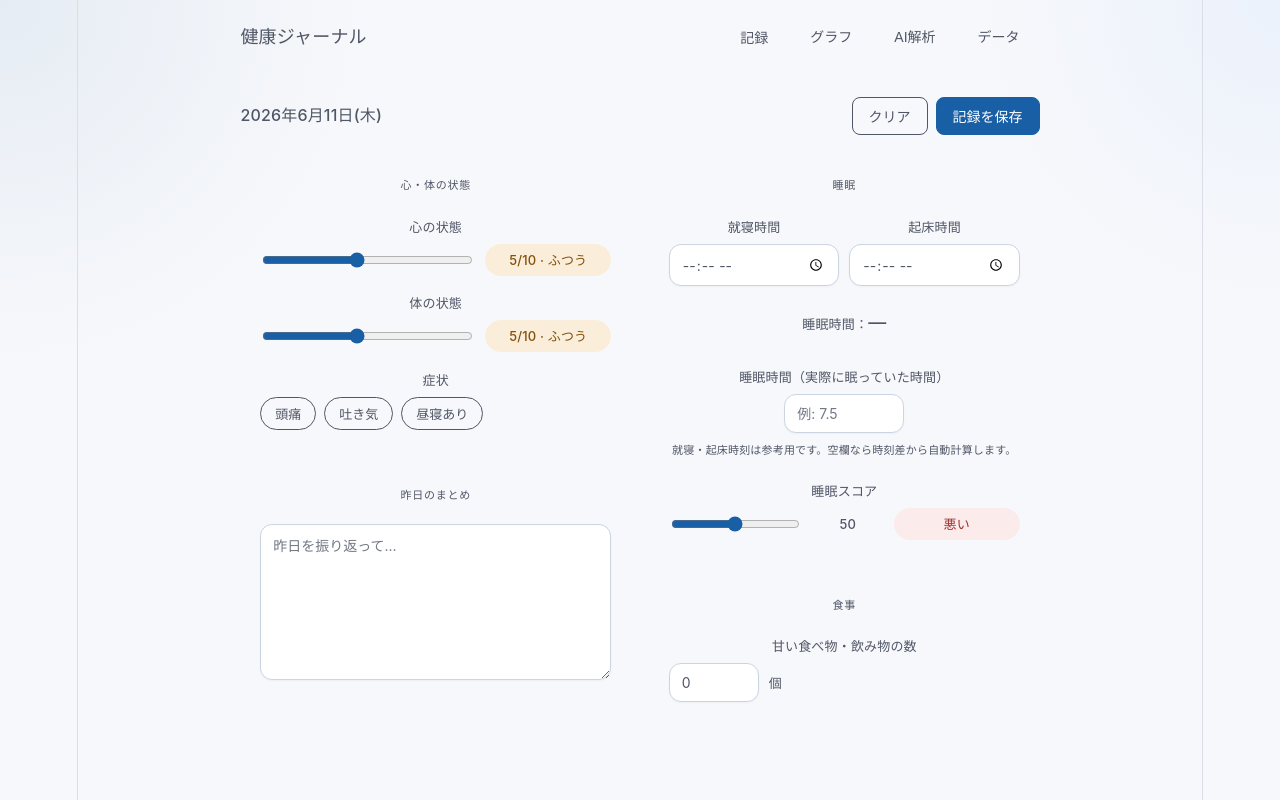
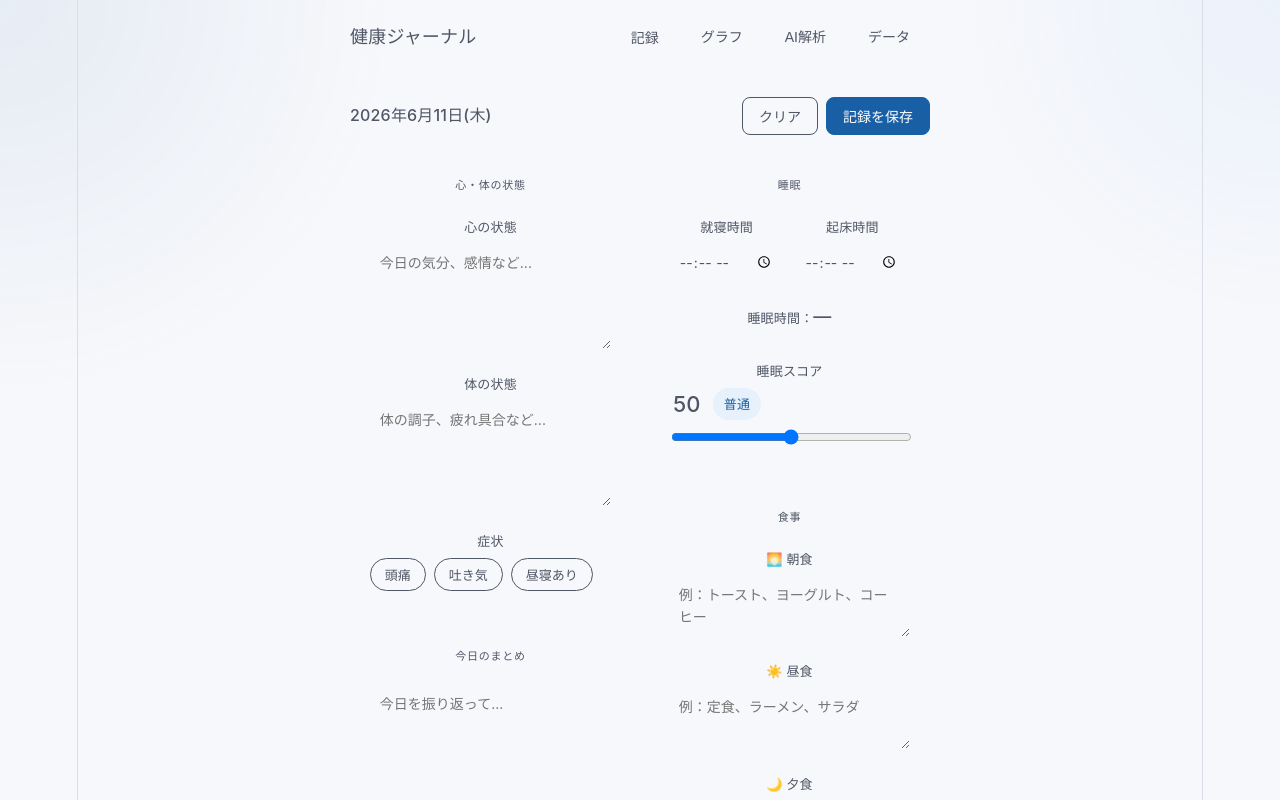
Before and after one commit to litalicot485kei/kibun_nikki_claude, a React (Vite) app: page / in a window 1280 px wide. Shown: the top 800 px of the page. Built offline with nearby package versions, Linux system fonts and the light colour scheme.

Commit message:
Add files via upload

```diff
--- a/src/App.jsx
+++ b/src/App.jsx
@@ -18,13 +18,6 @@ const calcSleepHours = (start, end) => {
   return parseFloat((diff / 60).toFixed(2));
 };
 
-const normalizeSleepHours = (value) => {
-  if (value === "" || value == null) return null;
-  const parsed = Number(value);
-  if (!Number.isFinite(parsed)) return null;
-  return Math.max(0, parseFloat(parsed.toFixed(2)));
-};
-
 const fmtSleep = (h) => {
   if (h == null) return "—";
   const hh = Math.floor(h), mm = Math.round((h - hh) * 60);
@@ -32,88 +25,19 @@ const fmtSleep = (h) => {
 };
 
 const scoreLabel = (v) => {
-  if (v >= 90) return { text: "とてもいい", bg: "#EAF3DE", col: "#3B6D11" };
-  if (v >= 80) return { text: "まあまあいい", bg: "#E6F1FB", col: "#185FA5" };
-  if (v >= 60) return { text: "普通",       bg: "#FAEEDA", col: "#854F0B" };
-  return             { text: "悪い",       bg: "#FCEBEB", col: "#A32D2D" };
-};
-
-const feelingLabel = (v) => {
-  if (v >= 9) return { text: "とても良い", bg: "#EAF3DE", col: "#3B6D11" };
-  if (v >= 7) return { text: "良い",       bg: "#E6F1FB", col: "#185FA5" };
-  if (v >= 5) return { text: "ふつう",     bg: "#FAEEDA", col: "#854F0B" };
-  if (v >= 3) return { text: "つらい",     bg: "#FBEED9", col: "#A86400" };
-  return             { text: "かなりつらい", bg: "#FCEBEB", col: "#A32D2D" };
-};
-
-const badgeStyle = (bg, col, width = 126) => ({
-  display: "inline-flex",
-  alignItems: "center",
-  justifyContent: "center",
-  width,
-  padding: "3px 11px",
-  borderRadius: 20,
-  fontSize: 13,
-  fontWeight: 500,
-  background: bg,
-  color: col,
-  whiteSpace: "nowrap",
-  overflow: "hidden",
-  textOverflow: "ellipsis",
-  boxSizing: "border-box",
-});
-
-const normalizeSliderValue = (value, fallback = 5) => {
-  const parsed = Number(value);
-  if (!Number.isFinite(parsed)) return fallback;
-  const normalized = parsed > 10 ? Math.round(parsed / 10) : Math.round(parsed);
-  return Math.max(1, Math.min(10, normalized));
+  if (v >= 80) return { text: "良好",     bg: "#EAF3DE", col: "#3B6D11" };
+  if (v >= 60) return { text: "まあまあ", bg: "#FAEEDA", col: "#854F0B" };
+  if (v >= 40) return { text: "普通",     bg: "#E6F1FB", col: "#185FA5" };
+  return             { text: "悪い",     bg: "#FCEBEB", col: "#A32D2D" };
 };
 
 const LS_KEY = "healthdb_v2";
 const GK_KEY = "gemini_key_v2";
-const AI_PROMPT_KEY = "gemini_prompt_v1";
-const AI_OUTPUT_KEY = "gemini_output_v1";
-const AI_HISTORY_KEY = "gemini_history_v1";
-const AI_OUTPUT_DEFAULT = "ここにAIの解析結果が表示されます。";
 const EMPTY_FORM = {
-  mind: 5, body: 5, headache: false, nausea: false, nap: false,
-  sleepStart: "", sleepEnd: "", sleepHours: "", sleepScore: 50, sweetCount: 0, summary: ""
-};
-
-const readAIState = () => ({
-  apiKey: localStorage.getItem(GK_KEY) || "",
-  prompt: localStorage.getItem(AI_PROMPT_KEY) || "",
-  output: localStorage.getItem(AI_OUTPUT_KEY) || "",
-  history: (() => {
-    try { return JSON.parse(localStorage.getItem(AI_HISTORY_KEY) || "[]"); }
-    catch { return []; }
-  })(),
-});
-
-const escapeCsv = (value) => `"${String(value ?? "").replace(/"/g, '""')}"`;
-
-const downloadTextFile = (filename, content, type = "text/plain;charset=utf-8") => {
-  const blob = new Blob([content], { type });
-  const a = document.createElement("a");
-  a.href = URL.createObjectURL(blob);
-  a.download = filename;
-  a.click();
-  URL.revokeObjectURL(a.href);
-};
-
-const writeAIState = ({ apiKey = "", prompt = "", output = "", history = [] } = {}) => {
-  if (apiKey) localStorage.setItem(GK_KEY, apiKey);
-  else localStorage.removeItem(GK_KEY);
-
-  if (prompt) localStorage.setItem(AI_PROMPT_KEY, prompt);
-  else localStorage.removeItem(AI_PROMPT_KEY);
-
-  if (output && output !== AI_OUTPUT_DEFAULT) localStorage.setItem(AI_OUTPUT_KEY, output);
-  else localStorage.removeItem(AI_OUTPUT_KEY);
-
-  if (Array.isArray(history) && history.length) localStorage.setItem(AI_HISTORY_KEY, JSON.stringify(history));
-  else localStorage.removeItem(AI_HISTORY_KEY);
+  mind: "", body: "", headache: false, nausea: false, nap: false,
+  sleepStart: "", sleepEnd: "", sleepScore: 50, sweetCount: 0, summary: "",
+  // 食事（旧データにないときは "" として扱う・互換性確保）
+  mealBreakfast: "", mealLunch: "", mealDinner: "",
 };
 
 // ── responsive hook ────────────────────────────────────
@@ -137,14 +61,11 @@ const useToast = () => {
 
 // ── design tokens ──────────────────────────────────────
 const inputStyle = {
-  width: "100%",
-  fontSize: 14,
-  padding: "10px 12px",
-  borderRadius: 12,
-  color: "var(--color-text-primary)",
-  fontFamily: "var(--font-sans)",
-  outline: "none",
-  boxSizing: "border-box",
+  width: "100%", fontSize: 14, padding: "8px 10px",
+  border: "0.5px solid var(--color-border-secondary)",
+  borderRadius: 8, background: "var(--color-background-secondary)",
+  color: "var(--color-text-primary)", fontFamily: "var(--font-sans)",
+  outline: "none", boxSizing: "border-box",
 };
 
 // ── base components ────────────────────────────────────
@@ -174,18 +95,12 @@ const Field = ({ label, children, style }) => (
 );
 
 const Textarea = ({ value, onChange, placeholder, rows = 3 }) => (
-  <textarea
-    className="app-control"
-    value={value}
-    onChange={onChange}
-    placeholder={placeholder}
-    rows={rows}
-    style={{ ...inputStyle, resize: "vertical", lineHeight: 1.6 }}
-  />
+  <textarea value={value} onChange={onChange} placeholder={placeholder} rows={rows}
+    style={{ ...inputStyle, resize: "vertical", lineHeight: 1.6 }} />
 );
 
 const TimeInput = ({ value, onChange }) => (
-  <input className="app-control" type="time" value={value} onChange={onChange} style={inputStyle} />
+  <input type="time" value={value} onChange={onChange} style={inputStyle} />
 );
 
 const Toggle = ({ checked, onChange, label }) => (
@@ -229,30 +144,15 @@ const StatCard = ({ label, value, sub, accent }) => (
 // ── RECORD TAB ─────────────────────────────────────────
 const RecordTab = ({ db, setDb, toast, isMobile }) => {
   const today = todayStr();
-  const [form, setForm] = useState(() => db[today]
-    ? {
-        ...EMPTY_FORM,
-        ...db[today],
-        mind: normalizeSliderValue(db[today].mind),
-        body: normalizeSliderValue(db[today].body),
-        sleepHours: db[today].sleepHours ?? calcSleepHours(db[today].sleepStart, db[today].sleepEnd) ?? "",
-      }
-    : { ...EMPTY_FORM });
-  const sleepH = useMemo(() => {
-    const manualSleep = normalizeSleepHours(form.sleepHours);
-    if (manualSleep != null) return manualSleep;
-    return calcSleepHours(form.sleepStart, form.sleepEnd);
-  }, [form.sleepStart, form.sleepEnd, form.sleepHours]);
+  const [form, setForm] = useState(() => db[today] ? { ...EMPTY_FORM, ...db[today] } : { ...EMPTY_FORM });
+  const sleepH = useMemo(() => calcSleepHours(form.sleepStart, form.sleepEnd), [form.sleepStart, form.sleepEnd]);
   const sl = scoreLabel(form.sleepScore);
-  const feeling = feelingLabel(form.mind);
-  const bodyFeeling = feelingLabel(form.body);
   const saved = !!db[today];
 
   const upd = (k) => (e) => setForm(f => ({ ...f, [k]: e.target ? e.target.value : e }));
 
   const save = () => {
-    const entrySleepHours = normalizeSleepHours(form.sleepHours);
-    const entry = { ...form, date: today, sleepHours: entrySleepHours ?? sleepH, savedAt: new Date().toISOString() };
+    const entry = { ...form, date: today, sleepHours: sleepH, savedAt: new Date().toISOString() };
     const next = { ...db, [today]: entry };
     setDb(next);
     localStorage.setItem(LS_KEY, JSON.stringify(next));
@@ -276,38 +176,10 @@ const RecordTab = ({ db, setDb, toast, isMobile }) => {
     <Card>
       <CardTitle>心・体の状態</CardTitle>
       <Field label="心の状態">
-        <div style={{ display: "flex", alignItems: "center", gap: 10 }}>
-          <input
-            className="app-range"
-            type="range"
-            min={1}
-            max={10}
-            step={1}
-            value={form.mind}
-            onChange={(e) => setForm(f => ({ ...f, mind: +e.target.value }))}
-            style={{ flex: 1 }}
-          />
-          <span style={badgeStyle(feeling.bg, feeling.col)}>
-            {form.mind}/10 · {feeling.text}
-          </span>
-        </div>
+        <Textarea value={form.mind} onChange={upd("mind")} placeholder="今日の気分、感情など..." rows={isMobile ? 3 : 4} />
       </Field>
       <Field label="体の状態">
-        <div style={{ display: "flex", alignItems: "center", gap: 10 }}>
-          <input
-            className="app-range"
-            type="range"
-            min={1}
-            max={10}
-            step={1}
-            value={form.body}
-            onChange={(e) => setForm(f => ({ ...f, body: +e.target.value }))}
-            style={{ flex: 1 }}
-          />
-          <span style={badgeStyle(bodyFeeling.bg, bodyFeeling.col)}>
-            {form.body}/10 · {bodyFeeling.text}
-          </span>
-        </div>
+        <Textarea value={form.body} onChange={upd("body")} placeholder="体の調子、疲れ具合など..." rows={isMobile ? 3 : 4} />
       </Field>
       <Field label="症状" style={{ marginBottom: 0 }}>
         <div style={{ display: "flex", gap: 8, flexWrap: "wrap" }}>
@@ -321,8 +193,8 @@ const RecordTab = ({ db, setDb, toast, isMobile }) => {
 
   const summaryCard = (
     <Card>
-      <CardTitle>昨日のまとめ</CardTitle>
-      <Textarea value={form.summary} onChange={upd("summary")} placeholder="昨日を振り返って..." rows={isMobile ? 4 : 6} />
+      <CardTitle>今日のまとめ</CardTitle>
+      <Textarea value={form.summary} onChange={upd("summary")} placeholder="今日を振り返って..." rows={isMobile ? 4 : 6} />
     </Card>
   );
 
@@ -339,33 +211,18 @@ const RecordTab = ({ db, setDb, toast, isMobile }) => {
       }}>
         睡眠時間：<span style={{ fontSize: 18, fontWeight: 500, color: "var(--color-text-primary)" }}>{fmtSleep(sleepH)}</span>
       </div>
-      <Field label="睡眠時間（実際に眠っていた時間）">
-        <input
-          className="app-control"
-          type="number"
-          min={0}
-          step={0.1}
-          value={form.sleepHours}
-          onChange={upd("sleepHours")}
-          placeholder="例: 7.5"
-          style={{ ...inputStyle, width: 120 }}
-        />
-        <div style={{ fontSize: 11, color: "var(--color-text-tertiary)", marginTop: 4 }}>
-          就寝・起床時刻は参考用です。空欄なら時刻差から自動計算します。
-        </div>
-      </Field>
       <Field label="睡眠スコア" style={{ marginBottom: 0 }}>
-        <div style={{ display: "flex", alignItems: "center", gap: 10 }}>
-          <input className="app-range" type="range" min={0} max={100} step={1} value={form.sleepScore}
-            onChange={(e) => setForm(f => ({ ...f, sleepScore: +e.target.value }))}
-            style={{ flex: 1 }} />
-          <span style={badgeStyle("var(--color-background-secondary)", "var(--color-text-primary)", 72)}>
+        <div style={{ display: "flex", alignItems: "center", gap: 8, marginBottom: 6 }}>
+          <span style={{ fontSize: 22, fontWeight: 500, color: "var(--color-text-primary)", minWidth: 36 }}>
             {form.sleepScore}
           </span>
-          <span style={badgeStyle(sl.bg, sl.col, 126)}>
+          <span style={{ padding: "3px 11px", borderRadius: 20, fontSize: 13, fontWeight: 500, background: sl.bg, color: sl.col }}>
             {sl.text}
           </span>
         </div>
+        <input type="range" min={0} max={100} step={1} value={form.sleepScore}
+          onChange={(e) => setForm(f => ({ ...f, sleepScore: +e.target.value }))}
+          style={{ width: "100%" }} />
       </Field>
     </Card>
   );
@@ -373,9 +230,23 @@ const RecordTab = ({ db, setDb, toast, isMobile }) => {
   const foodCard = (
     <Card>
       <CardTitle>食事</CardTitle>
+      {[
+        { key: "mealBreakfast", label: "🌅 朝食", placeholder: "例：トースト、ヨーグルト、コーヒー" },
+        { key: "mealLunch",     label: "☀️ 昼食", placeholder: "例：定食、ラーメン、サラダ" },
+        { key: "mealDinner",    label: "🌙 夕食", placeholder: "例：ご飯、味噌汁、焼き魚" },
+      ].map(({ key, label, placeholder }) => (
+        <Field key={key} label={label}>
+          <Textarea
+            value={form[key] ?? ""}
+            onChange={(e) => setForm(f => ({ ...f, [key]: e.target.value }))}
+            placeholder={placeholder}
+            rows={2}
+          />
+        </Field>
+      ))}
       <Field label="甘い食べ物・飲み物の数" style={{ marginBottom: 0 }}>
         <div style={{ display: "flex", alignItems: "center", gap: 10 }}>
-          <input className="app-control" type="number" value={form.sweetCount} min={0} max={99}
+          <input type="number" value={form.sweetCount} min={0} max={99}
             onChange={(e) => setForm(f => ({ ...f, sweetCount: +e.target.value }))}
             style={{ ...inputStyle, width: 90 }} />
           <span style={{ fontSize: 13, color: "var(--color-text-tertiary)" }}>個</span>
@@ -562,80 +433,22 @@ const GraphTab = ({ db, isMobile }) => {
 
 // ── AI TAB ─────────────────────────────────────────────
 const PRESETS = [
-  { label: "昨日の全体サマリー", prompt: "昨日までの全体的な健康状態のサマリーと気になる点を教えてください。" },
-  { label: "昨日の睡眠分析",     prompt: "昨日の睡眠パターンを分析し、改善アドバイスをください。" },
-  { label: "昨日の症状と相関",   prompt: "昨日の頭痛や吐き気などの症状と睡眠・食事の相関を分析してください。" },
-  { label: "昨日の傾向と提案",   prompt: "昨日までの傾向と今後1週間のアドバイスをください。" },
+  { label: "全体サマリー", prompt: "全体的な健康状態のサマリーと気になる点を教えてください。" },
+  { label: "睡眠分析",     prompt: "睡眠パターンを分析し、改善アドバイスをください。" },
+  { label: "症状と相関",   prompt: "頭痛や吐き気などの症状と睡眠・食事の相関を分析してください。" },
+  { label: "傾向と提案",   prompt: "最近の傾向と今後1週間のアドバイスをください。" },
 ];
 
 const AITab = ({ db, isMobile }) => {
   const [apiKey,   setApiKey]   = useState(() => localStorage.getItem(GK_KEY) || "");
   const [keySaved, setKeySaved] = useState(false);
-  const [prompt,   setPrompt]   = useState(() => localStorage.getItem(AI_PROMPT_KEY) || "");
-  const [output,   setOutput]   = useState(() => localStorage.getItem(AI_OUTPUT_KEY) || AI_OUTPUT_DEFAULT);
-  const [history,  setHistory]  = useState(() => {
-    try { return JSON.parse(localStorage.getItem(AI_HISTORY_KEY) || "[]"); }
-    catch { return []; }
-  });
+  const [prompt,   setPrompt]   = useState("");
+  const [output,   setOutput]   = useState("ここにAIの解析結果が表示されます。");
   const [loading,  setLoading]  = useState(false);
 
   const saveKey = () => {
     localStorage.setItem(GK_KEY, apiKey);
     setKeySaved(true); setTimeout(() => setKeySaved(false), 2000);
-  };
-
-  useEffect(() => {
-    if (apiKey.trim()) localStorage.setItem(GK_KEY, apiKey);
-    else localStorage.removeItem(GK_KEY);
-  }, [apiKey]);
-
-  useEffect(() => {
-    if (prompt.trim()) localStorage.setItem(AI_PROMPT_KEY, prompt);
-    else localStorage.removeItem(AI_PROMPT_KEY);
-  }, [prompt]);
-
-  useEffect(() => {
-    if (output && output !== AI_OUTPUT_DEFAULT) {
-      localStorage.setItem(AI_OUTPUT_KEY, output);
-    } else {
-      localStorage.removeItem(AI_OUTPUT_KEY);
-    }
-  }, [output]);
-
-  useEffect(() => {
-    if (history.length) localStorage.setItem(AI_HISTORY_KEY, JSON.stringify(history));
-    else localStorage.removeItem(AI_HISTORY_KEY);
-  }, [history]);
-
-  const appendHistory = (nextOutput, nextPrompt = prompt) => {
-    const item = {
-      savedAt: new Date().toISOString(),
-      prompt: nextPrompt,
-      output: nextOutput,
-    };
-    setHistory((prev) => [item, ...prev].slice(0, 50));
-  };
-
-  const exportHistoryCSV = () => {
-    if (!history.length) return;
-    const header = ["savedAt", "prompt", "output"];
-    const rows = history.map((item) => [item.savedAt, item.prompt, item.output]);
-    const csv = [header, ...rows]
-      .map((row) => row.map(escapeCsv).join(","))
-      .join("\n");
-    downloadTextFile(`gemini_history_${todayStr()}.csv`, csv, "text/csv;charset=utf-8");
-  };
-
-  const clearHistory = () => {
-    if (!confirm("AI解析履歴を削除しますか？")) return;
-    setHistory([]);
-    setOutput(AI_OUTPUT_DEFAULT);
-    localStorage.removeItem(AI_HISTORY_KEY);
-    localStorage.removeItem(AI_OUTPUT_KEY);
-  };
-
-  const deleteHistoryItem = (savedAt) => {
-    setHistory((prev) => prev.filter((item) => item.savedAt !== savedAt));
   };
 
   const callGemini = async (p) => {
@@ -646,15 +459,13 @@ const AITab = ({ db, isMobile }) => {
     const sys = `あなたは健康データアナリストです。以下の日々の健康記録データをもとに、ユーザーの質問に日本語で丁寧に答えてください。\n\nデータ（直近30件）:\n${JSON.stringify(entries, null, 2)}`;
     try {
       const res = await fetch(
-        `https://generativelanguage.googleapis.com/v1beta/models/gemini-3.1-flash-lite:generateContent?key=${apiKey}`,
+        `https://generativelanguage.googleapis.com/v1beta/models/gemini-2.0-flash-lite:generateContent?key=${apiKey}`,
         { method: "POST", headers: { "Content-Type": "application/json" },
           body: JSON.stringify({ contents: [{ parts: [{ text: sys + "\n\nユーザーの質問: " + p }] }] }) }
       );
       if (!res.ok) { const e = await res.json(); throw new Error(e.error?.message || res.statusText); }
       const d = await res.json();
-      const nextOutput = d.candidates?.[0]?.content?.parts?.[0]?.text || "応答が空でした。";
-      setOutput(nextOutput);
-      appendHistory(nextOutput, p);
+      setOutput(d.candidates?.[0]?.content?.parts?.[0]?.text || "応答が空でした。");
     } catch (e) { setOutput("エラー: " + e.message); }
     finally { setLoading(false); }
   };
@@ -662,7 +473,7 @@ const AITab = ({ db, isMobile }) => {
   const keyCard = (
     <Card>
       <CardTitle>Gemini API キー</CardTitle>
-      <input className="app-control" type="password" value={apiKey} onChange={e => setApiKey(e.target.value)}
+      <input type="password" value={apiKey} onChange={e => setApiKey(e.target.value)}
         placeholder="AIza..."
         style={{ ...inputStyle, fontFamily: "var(--font-mono)", fontSize: 13, marginBottom: 8 }} />
       <Btn onClick={saveKey} primary={keySaved} full>{keySaved ? "保存済み ✓" : "保存"}</Btn>
@@ -693,7 +504,7 @@ const AITab = ({ db, isMobile }) => {
     <Card>
       <CardTitle>質問・結果</CardTitle>
       <div style={{ display: "flex", gap: 8, marginBottom: "1rem" }}>
-        <textarea className="app-control" value={prompt} onChange={e => setPrompt(e.target.value)}
+        <textarea value={prompt} onChange={e => setPrompt(e.target.value)}
           placeholder="AIへの質問を自由入力..." rows={2}
           style={{ ...inputStyle, flex: 1, resize: "vertical" }} />
         <Btn onClick={() => { if (prompt.trim()) callGemini(prompt); }} primary
@@ -706,42 +517,6 @@ const AITab = ({ db, isMobile }) => {
         color: loading ? "var(--color-text-tertiary)" : "var(--color-text-primary)",
         whiteSpace: "pre-wrap",
       }}>{output}</div>
-      {history.length > 0 && (
-        <div style={{ marginTop: "1rem" }}>
-          <div style={{ display: "flex", alignItems: "center", justifyContent: "space-between", gap: 8, marginBottom: 8 }}>
-            <CardTitle>会話履歴</CardTitle>
-            <div style={{ display: "flex", gap: 8, flexWrap: "wrap" }}>
-              <Btn onClick={exportHistoryCSV} small>CSV保存</Btn>
-              <Btn onClick={clearHistory} danger small>履歴削除</Btn>
-            </div>
-          </div>
-          <div style={{ display: "flex", flexDirection: "column", gap: 12, maxHeight: isMobile ? 380 : 460, overflowY: "auto", paddingRight: 4 }}>
-            {history.slice(0, isMobile ? 3 : 5).map((item, index) => (
-              <div key={`${item.savedAt}-${index}`} style={{
-                border: "0.5px solid var(--color-border-tertiary)",
-                borderRadius: 8,
-                padding: "10px 12px 12px",
-                background: "var(--color-background-secondary)",
-              }}>
-                <div style={{ display: "flex", justifyContent: "space-between", alignItems: "center", gap: 8, marginBottom: 8 }}>
-                  <div style={{ fontSize: 11, color: "var(--color-text-tertiary)" }}>
-                    {new Date(item.savedAt).toLocaleString("ja-JP")}
-                  </div>
-                  <Btn onClick={() => deleteHistoryItem(item.savedAt)} danger small>削除</Btn>
-                </div>
-                <div style={{ display: "flex", flexDirection: "column", gap: 8 }}>
-                  <div style={{ alignSelf: "flex-end", maxWidth: "92%", background: "#185FA5", color: "#fff", borderRadius: 16, borderTopRightRadius: 4, padding: "10px 12px", fontSize: 13, lineHeight: 1.7, whiteSpace: "pre-wrap" }}>
-                    {item.prompt || "（質問なし）"}
-                  </div>
-                  <div style={{ alignSelf: "flex-start", maxWidth: "92%", background: "var(--color-background-primary)", color: "var(--color-text-primary)", borderRadius: 16, borderTopLeftRadius: 4, padding: "10px 12px", fontSize: 13, lineHeight: 1.7, whiteSpace: "pre-wrap" }}>
-                    {item.output}
-                  </div>
-                </div>
-              </div>
-            ))}
-          </div>
-        </div>
-      )}
     </Card>
   );
 
@@ -763,13 +538,7 @@ const DataTab = ({ db, setDb, toast, isMobile }) => {
     Object.values(db).sort((a, b) => a.date < b.date ? -1 : 1).reverse(), [db]);
 
   const exportJSON = () => {
-    const ai = readAIState();
-    const payload = {
-      version: 3,
-      db,
-      ai,
-    };
-    const blob = new Blob([JSON.stringify(payload, null, 2)], { type: "application/json" });
+    const blob = new Blob([JSON.stringify(db, null, 2)], { type: "application/json" });
     const a = document.createElement("a");
     a.href = URL.createObjectURL(blob); a.download = `health_journal_${todayStr()}.json`; a.click();
   };
@@ -780,15 +549,9 @@ const DataTab = ({ db, setDb, toast, isMobile }) => {
     reader.onload = (ev) => {
       try {
         const data = JSON.parse(ev.target.result);
-        const importedDb = data?.db && typeof data.db === "object" ? data.db : data;
-        const next = { ...db, ...importedDb };
+        const next = { ...db, ...data };
         setDb(next); localStorage.setItem(LS_KEY, JSON.stringify(next));
-
-        if (data?.ai && typeof data.ai === "object") {
-          writeAIState(data.ai);
-        }
-
-        toast(`${Object.keys(importedDb).length}件のデータを読み込みました`);
+        toast(`${Object.keys(data).length}件のデータを読み込みました`);
       } catch { toast("JSONの読み込みに失敗しました"); }
       e.target.value = "";
     };
@@ -804,13 +567,7 @@ const DataTab = ({ db, setDb, toast, isMobile }) => {
 
   const clearAll = () => {
     if (!confirm("全データを削除します。この操作は取り消せません。")) return;
-    setDb({});
-    localStorage.removeItem(LS_KEY);
-    localStorage.removeItem(GK_KEY);
-    localStorage.removeItem(AI_PROMPT_KEY);
-    localStorage.removeItem(AI_OUTPUT_KEY);
-    localStorage.removeItem(AI_HISTORY_KEY);
-    toast("全データを削除しました");
+    setDb({}); localStorage.removeItem(LS_KEY); toast("全データを削除しました");
   };
 
   const importCard = (
@@ -856,6 +613,7 @@ const DataTab = ({ db, setDb, toast, isMobile }) => {
             <span style={{ color: "var(--color-text-secondary)", fontSize: 11 }}>
               {e.sleepHours != null ? e.sleepHours + "h" : "—"} ／ {e.sleepScore}点
               {e.headache ? " 頭痛" : ""}{e.nausea ? " 吐き気" : ""} 甘{e.sweetCount}個
+              {(e.mealBreakfast || e.mealLunch || e.mealDinner) ? " ／ 食事あり" : ""}
             </span>
             <Btn onClick={() => delEntry(e.date)} danger small>削除</Btn>
           </div>
```
